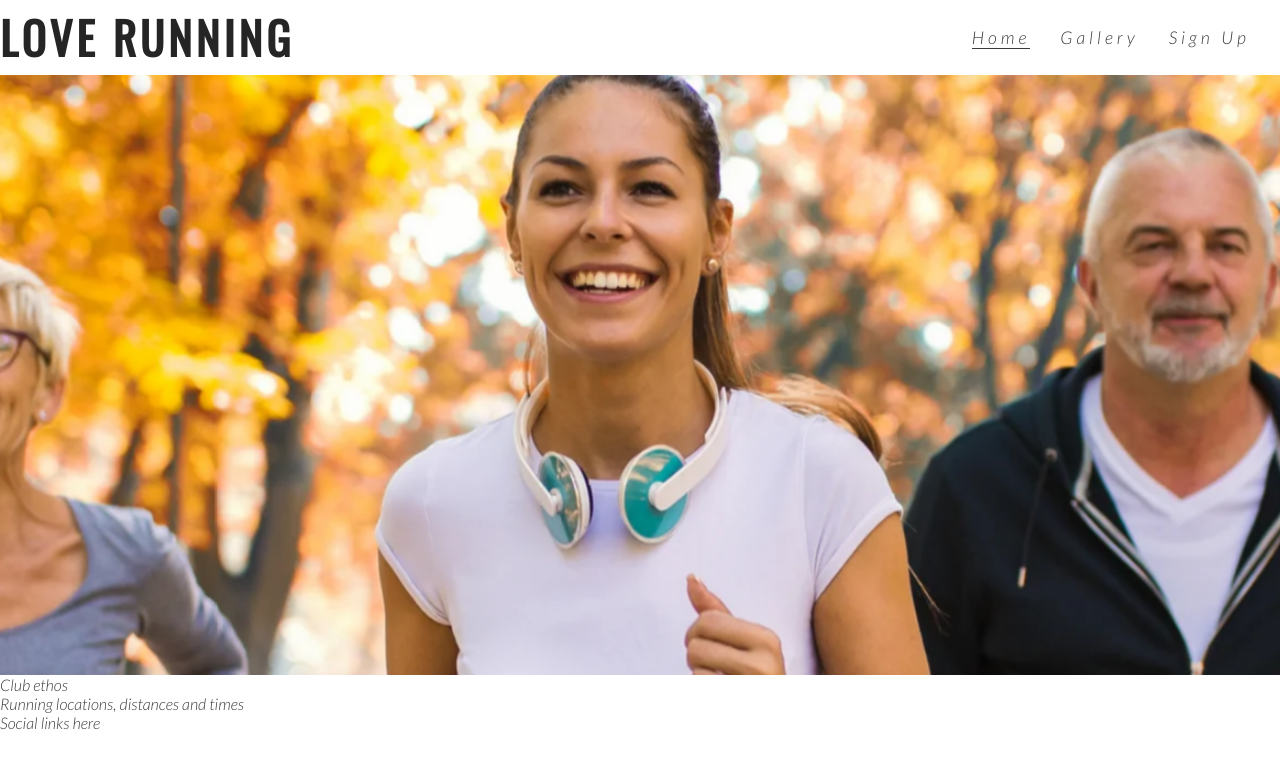
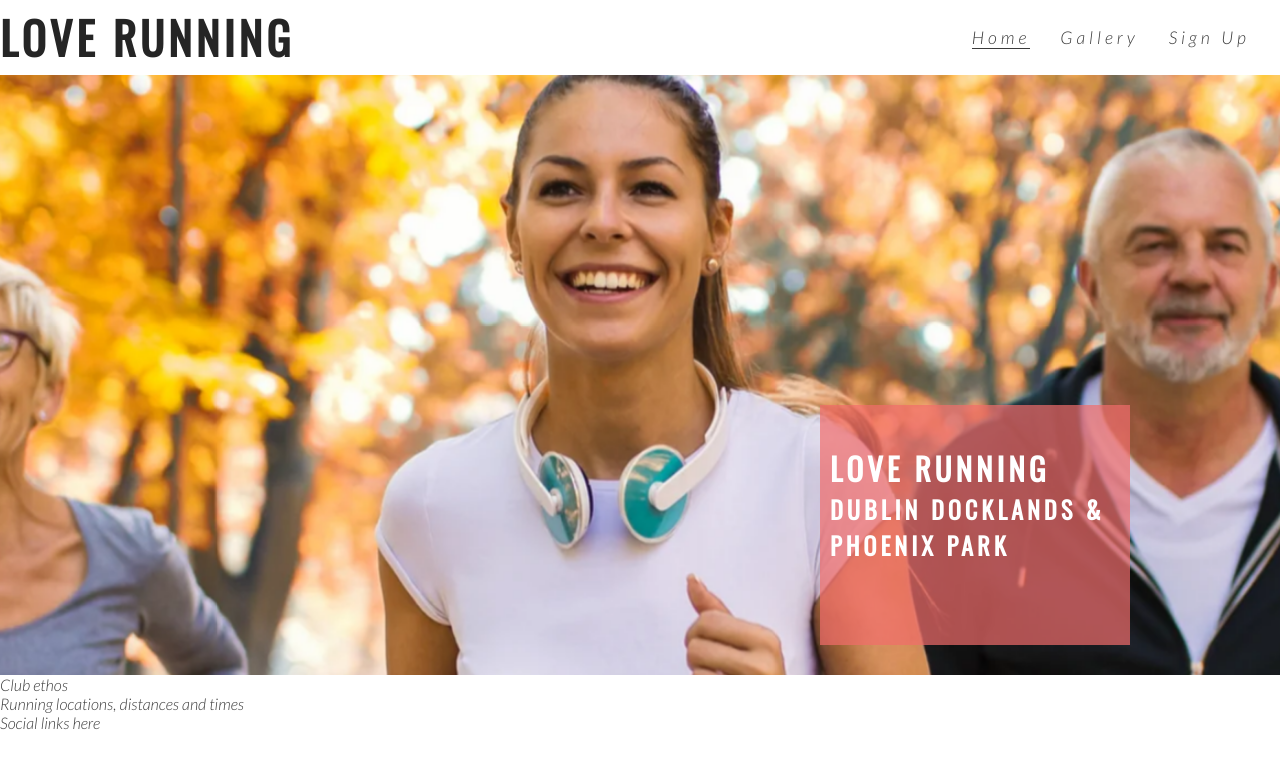
Before and after one commit to Antonyeaster/love-running, a plain HTML site: page index.html in a window 1280 px wide. Drawn offline with nearby package versions, Linux system fonts and the light colour scheme.

Commit message:
add cover text and style

```diff
--- a/assets/css/style.css
+++ b/assets/css/style.css
@@ -56,12 +56,18 @@ h1, h2 {
     border-bottom: 1px solid #3a3a3a;
 }
 
-/* hero image */
+/* hero image and cover text*/
+
+#cover-text, #cover-text h2 {
+    color: #fff;
+}
 
 #hero-outer {
     height: 600px;
     width: 100%;
     overflow: hidden;
+
+    position: relative;
 }
 
 #hero-image {
@@ -85,3 +91,23 @@ h1, h2 {
         transform: scale(1.1);
     }
 }
+
+#cover-text {
+    font-size: 130%;
+    font-family: oswald, sans-serif;
+    text-transform: uppercase;
+    letter-spacing: 4px;
+
+    width: 300px;
+    height: 200px;
+
+    padding-top: 40px;
+    padding-left: 10px;
+
+    background-color: rgba(241, 109, 107, .7);
+
+    bottom: 30px;
+    right: 150px;
+
+    position: absolute;
+}
--- a/index.html
+++ b/index.html
@@ -38,6 +38,10 @@
     </header>
     <section id="hero-outer">
         <div id="hero-image"></div>
+        <div id="cover-text">
+            <h2>Love Running</h2>
+            <h3>Dublin Docklands & Phoenix Park</h3>
+        </div>
     </section>
     <section>
         Club ethos
```
